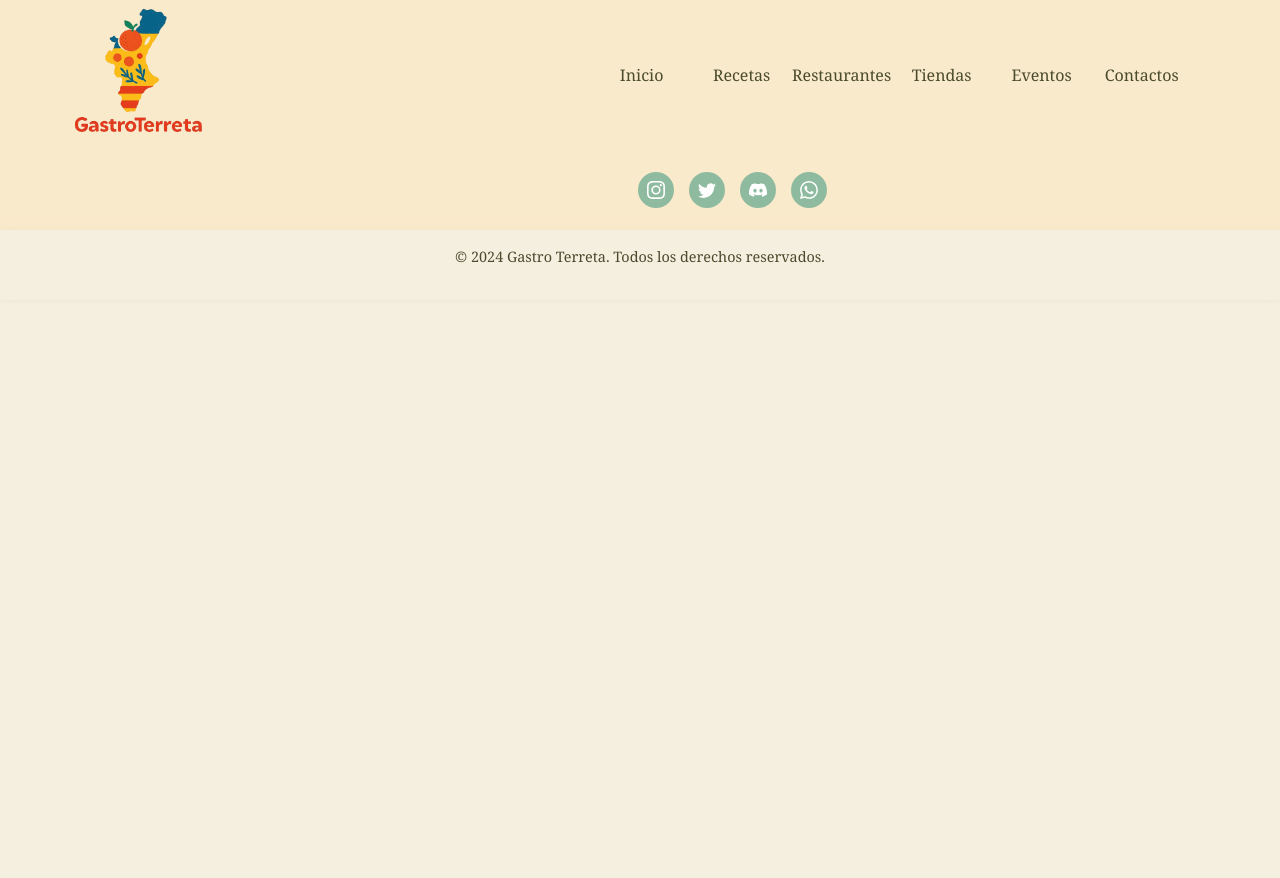
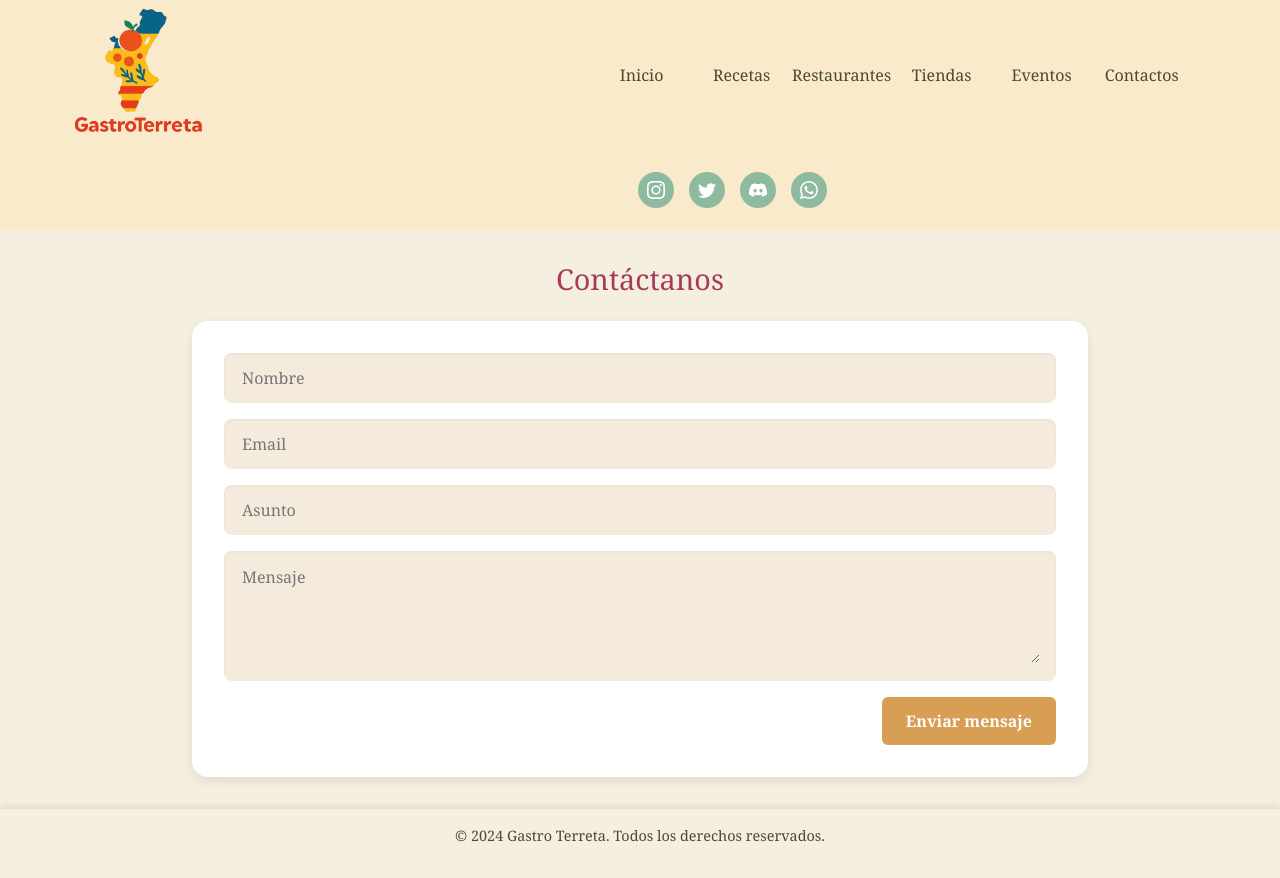
Before and after one commit to Pablops2219/LeviticoFrontEnd, an Angular app: page /contacto in a window 1280 px wide. Before the commit this address led to /. Before the commit the page ends 800 px from the top, so only its background shows below. Built offline with nearby package versions, Linux system fonts and the light colour scheme.

Commit message:
Main editado, paginas eventos contacto creadas (añadir mapa google con api)

```diff
--- a/src/app/app.routes.ts
+++ b/src/app/app.routes.ts
@@ -5,6 +5,8 @@ import { ProductosLocalesComponent } from './component/productos-locales/product
 import { ReciepeListComponent } from './component/reciepe-list/reciepe-list.component';
 import { MainNoeComponent } from './component/main-noe/main-noe.component';
 import { HomeComponent } from './component/home/home.component';
+import { EventosComponent } from './component/eventos/eventos.component';
+import { ContactoComponent } from './component/contacto/contacto.component';
 
 export const routes: Routes = [
   { path: '', component: MainNoeComponent },
@@ -14,4 +16,6 @@ export const routes: Routes = [
   { path: 'home', component: HomeComponent },
   { path: 'reciepe-list', component: ReciepeListComponent },
   { path: 'main', component: MainComponent },
+  { path: 'eventos', component: EventosComponent },
+  { path: 'contacto', component: ContactoComponent },
 ];
--- /dev/null
+++ b/src/app/component/contacto/contacto.component.css
@@ -0,0 +1,70 @@
+body {
+  margin: 0;
+  font-family: 'Segoe UI', sans-serif;
+  background-color: #fdf6ec;
+  color: #333;
+}
+
+.contacto-container {
+  padding: 2rem;
+  max-width: 960px;
+  margin: auto;
+}
+
+h2 {
+  margin-bottom: 1.5rem;
+  font-size: 1.8rem;
+  text-align: center;
+  color: #9b2049de;
+}
+
+.form-card {
+  background-color: #ffffff;
+  border-radius: 16px;
+  box-shadow: 0 4px 12px rgba(0, 0, 0, 0.08);
+  padding: 2rem;
+}
+
+.form {
+  display: flex;
+  flex-direction: column;
+  gap: 1rem;
+}
+
+.form-field {
+  background-color: #f5ebdc;
+  border-radius: 8px;
+  padding: 0.75rem 1rem;
+  box-shadow: inset 0 1px 3px rgba(0, 0, 0, 0.05);
+}
+
+.input-field {
+  width: 100%;
+  border: none;
+  outline: none;
+  background: transparent;
+  font-size: 1rem;
+  color: #333;
+  font-family: inherit;
+}
+
+textarea.input-field {
+  resize: vertical;
+}
+
+.enviar-btn {
+  background-color: #d89e54;
+  color: white;
+  border: none;
+  padding: 0.75rem 1.5rem;
+  border-radius: 6px;
+  cursor: pointer;
+  font-weight: bold;
+  font-size: 1rem;
+  align-self: flex-end;
+  transition: background-color 0.3s ease;
+}
+
+.enviar-btn:hover {
+  background-color: #b8792f;
+}
--- /dev/null
+++ b/src/app/component/contacto/contacto.component.html
@@ -0,0 +1,31 @@
+<div class="contacto-container">
+  <h2>Contáctanos</h2>
+
+  <div class="form-card">
+    <form class="form">
+      <div class="form-field">
+        <input required placeholder="Nombre" class="input-field" type="text" />
+      </div>
+
+      <div class="form-field">
+        <input required placeholder="Email" class="input-field" type="email" />
+      </div>
+
+      <div class="form-field">
+        <input required placeholder="Asunto" class="input-field" type="text" />
+      </div>
+
+      <div class="form-field">
+        <textarea
+          required
+          placeholder="Mensaje"
+          cols="30"
+          rows="4"
+          class="input-field"
+        ></textarea>
+      </div>
+
+      <button type="submit" class="enviar-btn">Enviar mensaje</button>
+    </form>
+  </div>
+</div>
--- /dev/null
+++ b/src/app/component/eventos/eventos.component.css
@@ -0,0 +1,48 @@
+.eventos-container {
+  padding: 2rem;
+  font-family: 'Georgia', serif;
+  background: #fdfaf6;
+  color: #3d3d3d;
+}
+
+h2 {
+  font-size: 2rem;
+  margin-bottom: 1.5rem;
+}
+
+.google-map {
+  width: 100%;
+  height: 400px;
+  border-radius: 10px;
+  margin-bottom: 2rem;
+  box-shadow: 0 2px 8px rgba(0,0,0,0.1);
+}
+
+.eventos-grid {
+  display: flex;
+  flex-wrap: wrap;
+  gap: 1.5rem;
+  justify-content: center;
+}
+
+.evento-card {
+  background: #fff;
+  padding: 1rem;
+  border-radius: 10px;
+  box-shadow: 0 2px 10px rgba(0,0,0,0.05);
+  width: 260px;
+  text-align: center;
+}
+
+.evento-card img {
+  width: 100%;
+  height: 160px;
+  object-fit: cover;
+  border-radius: 8px;
+  margin-bottom: 10px;
+}
+
+.evento-card h3 {
+  margin: 0.5rem 0;
+  font-size: 1.2rem;
+}
--- /dev/null
+++ b/src/app/component/eventos/eventos.component.html
@@ -0,0 +1,16 @@
+<div class="eventos-container">
+  <h2>Eventos gastronómicos en Valencia</h2>
+
+  <!-- Mapa de Google -->
+  <div id="map" class="google-map"></div>
+
+  <!-- Grid de eventos -->
+  <div class="eventos-grid">
+    <div class="evento-card" *ngFor="let evento of eventos">
+      <img [src]="evento.imagen" [alt]="evento.titulo" />
+      <h3>{{ evento.titulo }}</h3>
+      <p>{{ evento.descripcion }}</p>
+      <p><strong>Fecha:</strong> {{ evento.fecha }}</p>
+    </div>
+  </div>
+</div>
--- /dev/null
+++ b/src/app/component/eventos/eventos.component.ts
@@ -0,0 +1,32 @@
+import { Component, OnInit } from '@angular/core';
+
+declare var google: any;
+
+@Component({
+  selector: 'app-eventos',
+  templateUrl: './eventos.component.html',
+  styleUrls: ['./eventos.component.css']
+})
+export class EventosComponent implements OnInit {
+  eventos = [
+    {
+      titulo: 'Feria de la Tapa en Valencia',
+      descripcion: 'Degustación de tapas en el centro histórico.',
+      fecha: '12 de junio de 2025',
+      imagen: 'https://www.ejemplo.com/tapa.jpg'
+    },
+    {
+      titulo: 'Ruta del arroz en la Albufera',
+      descripcion: 'Paellas cocinadas en directo junto al lago.',
+      fecha: '25 de julio de 2025',
+      imagen: 'https://www.ejemplo.com/paella.jpg'
+    }
+  ];
+
+  ngOnInit(): void {
+    const map = new google.maps.Map(document.getElementById("map") as HTMLElement, {
+      center: { lat: 39.4699, lng: -0.3763 },
+      zoom: 11,
+    });
+  }
+}
--- a/src/app/shared/header/header.component.html
+++ b/src/app/shared/header/header.component.html
@@ -23,8 +23,8 @@
 <a routerLink="reciepe-list"><ul>Recetas</ul></a>
 <a routerLink="/restaurantes"><ul>Restaurantes</ul></a>
 <a routerLink="/tiendas"><ul>Tiendas</ul></a>
-<a routerLink="/eventos"><ul>Eventos</ul></a>
-<a routerLink="/contactos"><ul>Contactos</ul></a>
+<a routerLink="eventos"><ul>Eventos</ul></a>
+<a routerLink="contacto"><ul>Contactos</ul></a>
 </div>
 
     <!-- Redes sociales Uiverse -->
```
Also changed, not shown: src/app/component/contacto/contacto.component.ts (added, +11 -0 lines), 2 other files (tests, documents, lock files or other folders).
